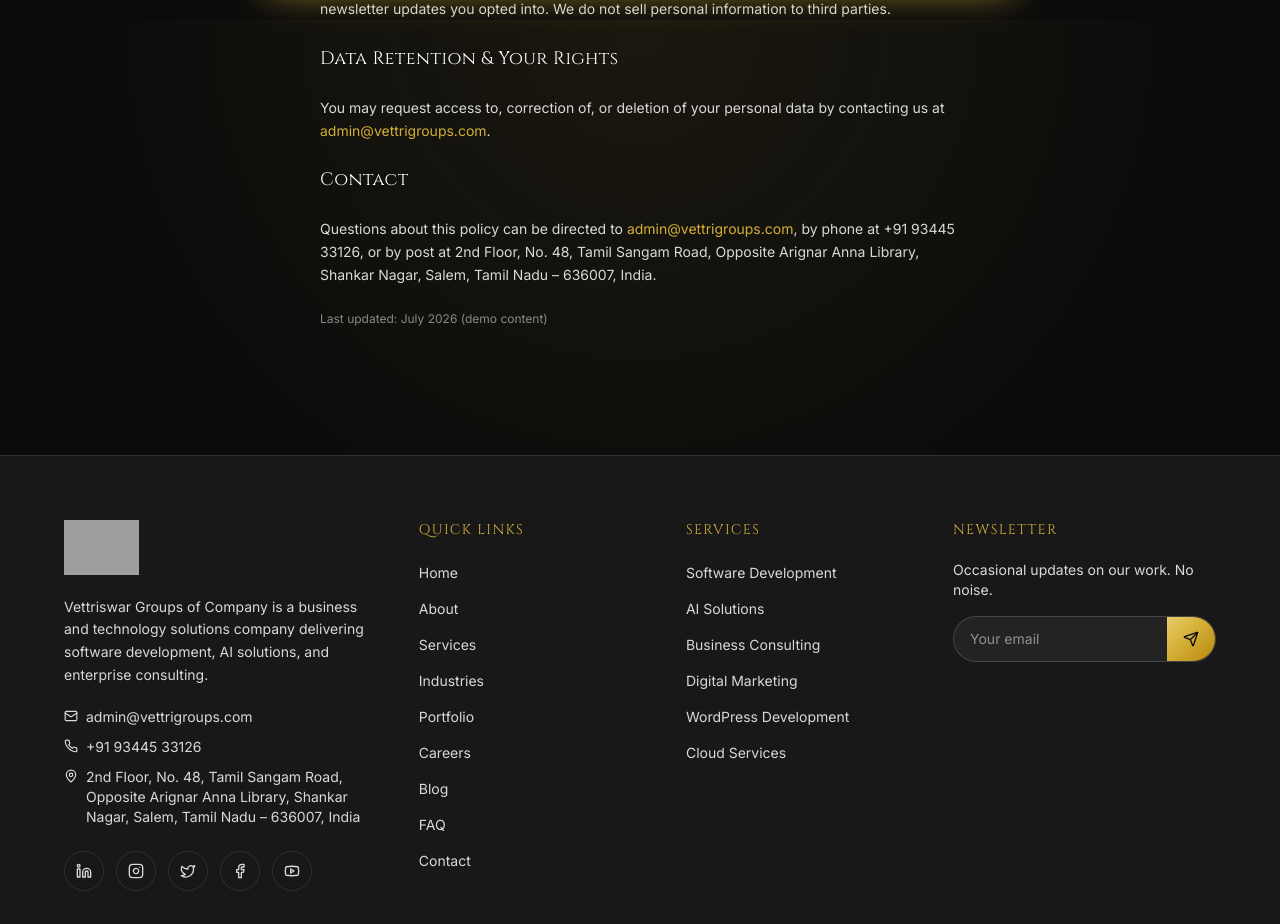
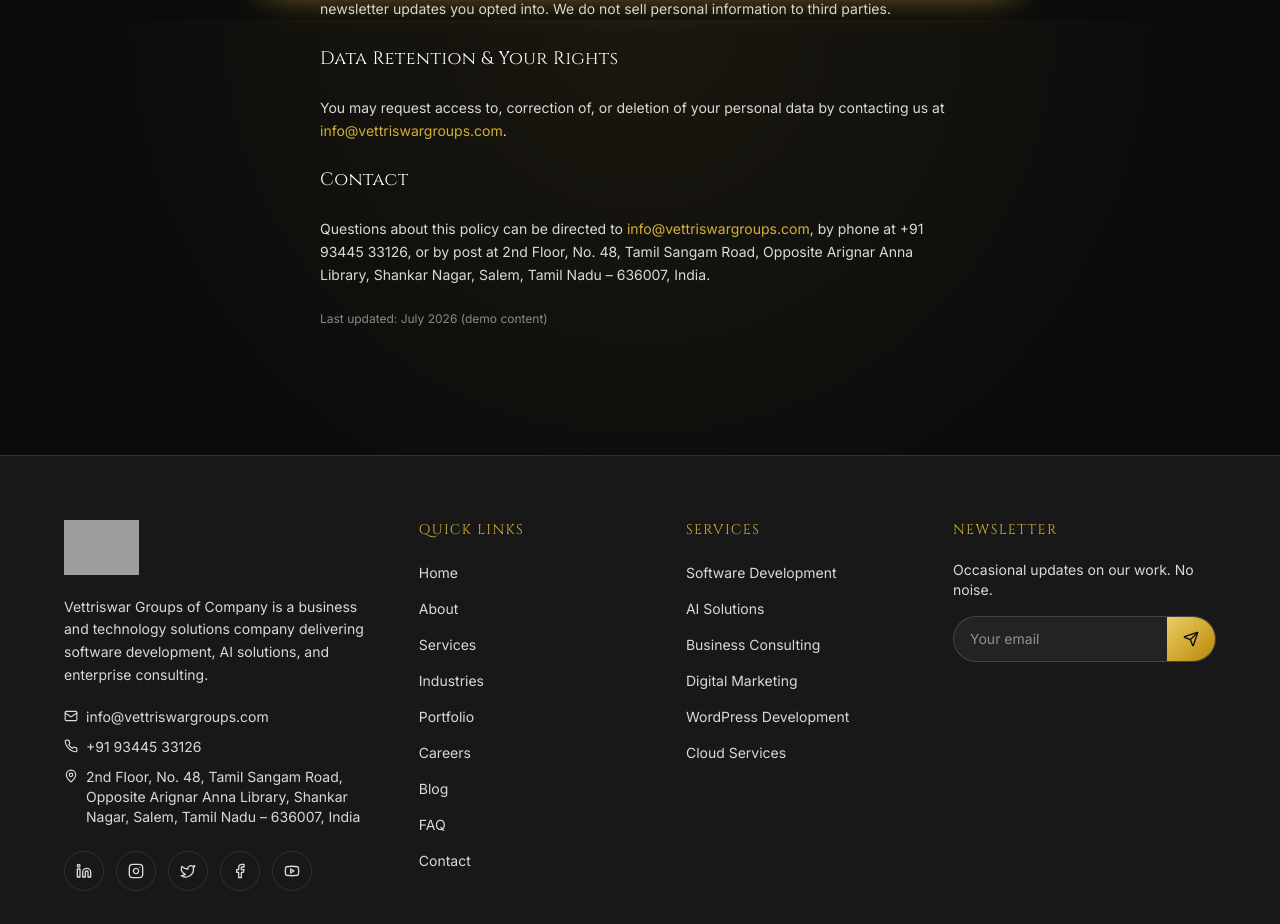
Before and after one commit to Namithagm/vettriswar-groups, a Next.js app: page /privacy-policy in a window 1280 px wide. Shown: the part 780-1704 px from the top of the page. Built offline with nearby package versions, Linux system fonts and the light colour scheme; no server answers; grey boxes are pictures that could not be loaded.

Commit message:
Update displayed contact email and add FormSubmit fallback for contact form

```diff
--- a/components/sections/contact.tsx
+++ b/components/sections/contact.tsx
@@ -24,6 +24,7 @@ export default function Contact() {
   const onSubmit = async (data: ContactFormValues) => {
     setServerError(null);
     try {
+      // 1. Try server-side API route (/api/contact)
       const res = await fetch("/api/contact", {
         method: "POST",
         headers: { "Content-Type": "application/json" },
@@ -31,13 +32,39 @@ export default function Contact() {
       });
       const result = await res.json();
 
-      if (!res.ok || !result.success) {
-        setServerError(result.error || "Something went wrong. Please try again.");
+      if (res.ok && result.success) {
+        setSubmitted(true);
+        reset();
         return;
       }
 
-      setSubmitted(true);
-      reset();
+      // 2. Client-side Fallback: Submit directly from browser to FormSubmit
+      // (bypasses serverless cloud IP restrictions on Vercel)
+      const fsRes = await fetch("https://formsubmit.co/ajax/admin@vettrigroups.com", {
+        method: "POST",
+        headers: {
+          "Content-Type": "application/json",
+          Accept: "application/json",
+        },
+        body: JSON.stringify({
+          name: data.name,
+          email: data.email,
+          phone: data.phone || "N/A",
+          _subject: `[Website Inquiry] ${data.subject}`,
+          message: data.message,
+          _replyto: data.email,
+        }),
+      });
+
+      const fsData = await fsRes.json().catch(() => null);
+
+      if (fsRes.ok || fsData?.success === "true" || fsData?.message) {
+        setSubmitted(true);
+        reset();
+        return;
+      }
+
+      setServerError(result.error || "Could not send your message. Please try again.");
     } catch {
       setServerError("Network error — please check your connection and try again.");
     }
--- a/lib/constants.ts
+++ b/lib/constants.ts
@@ -15,17 +15,17 @@ export const SITE = {
   url: "https://www.vettriswargroups.com",
 
   // Primary contact email (used as the general/default address across the site).
-  email: "admin@vettrigroups.com",
+  email: "info@vettriswargroups.com",
   emails: {
-    general: "admin@vettrigroups.com",
-    sales: "admin@vettrigroups.com",
-    support: "admin@vettrigroups.com",
-    careers: "admin@vettrigroups.com",
+    general: "info@vettriswargroups.com",
+    sales: "info@vettriswargroups.com",
+    support: "info@vettriswargroups.com",
+    careers: "info@vettriswargroups.com",
   },
 
   // Primary phone (used for click-to-call links across the site).
   phone: "+91 93445 33126",
-  phones: ["+91 93445 33126", "+91 93445 33126"],
+  phones: ["+91 93445 33126"],
 
   address: {
     line1: "2nd Floor, No. 48, Tamil Sangam Road",
```
